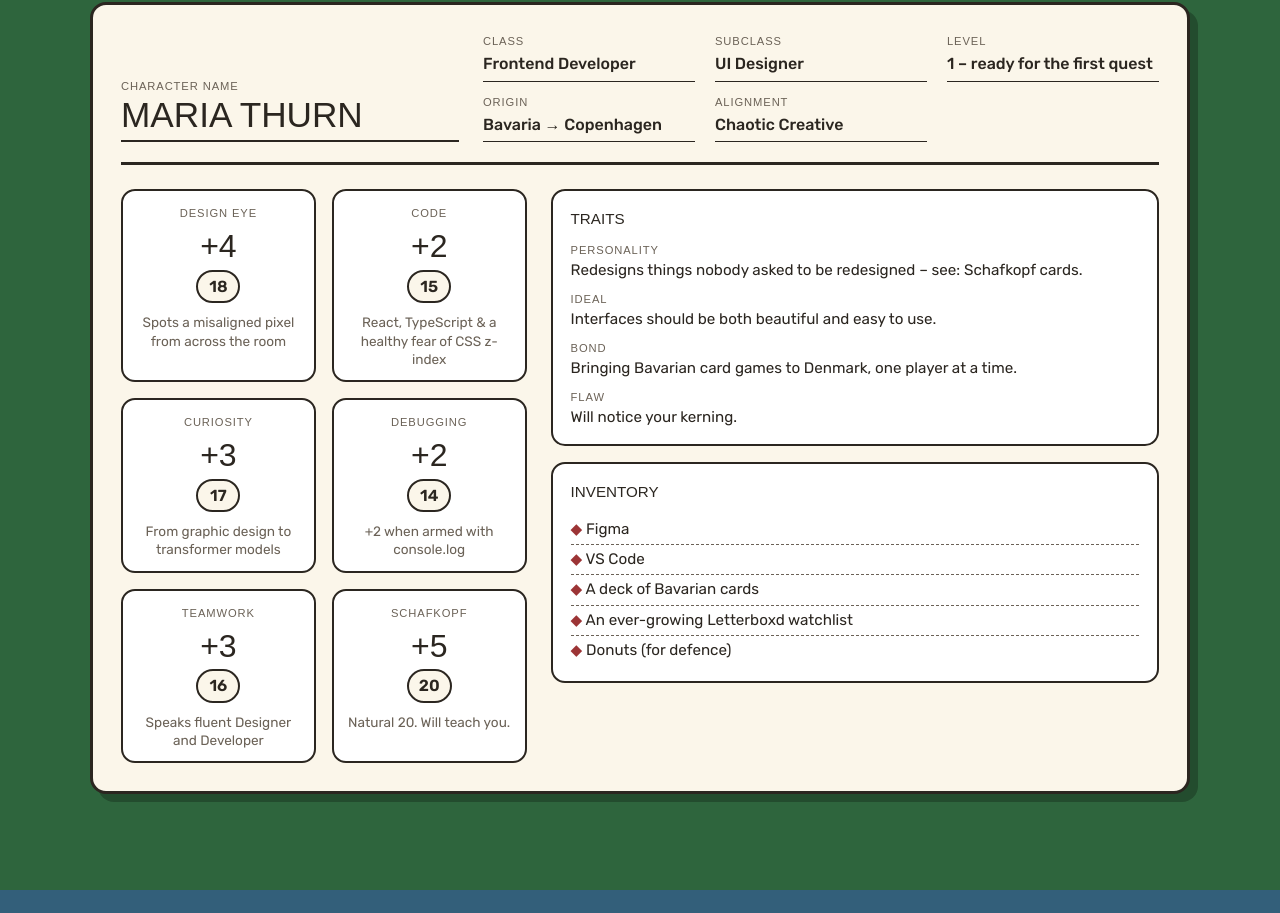
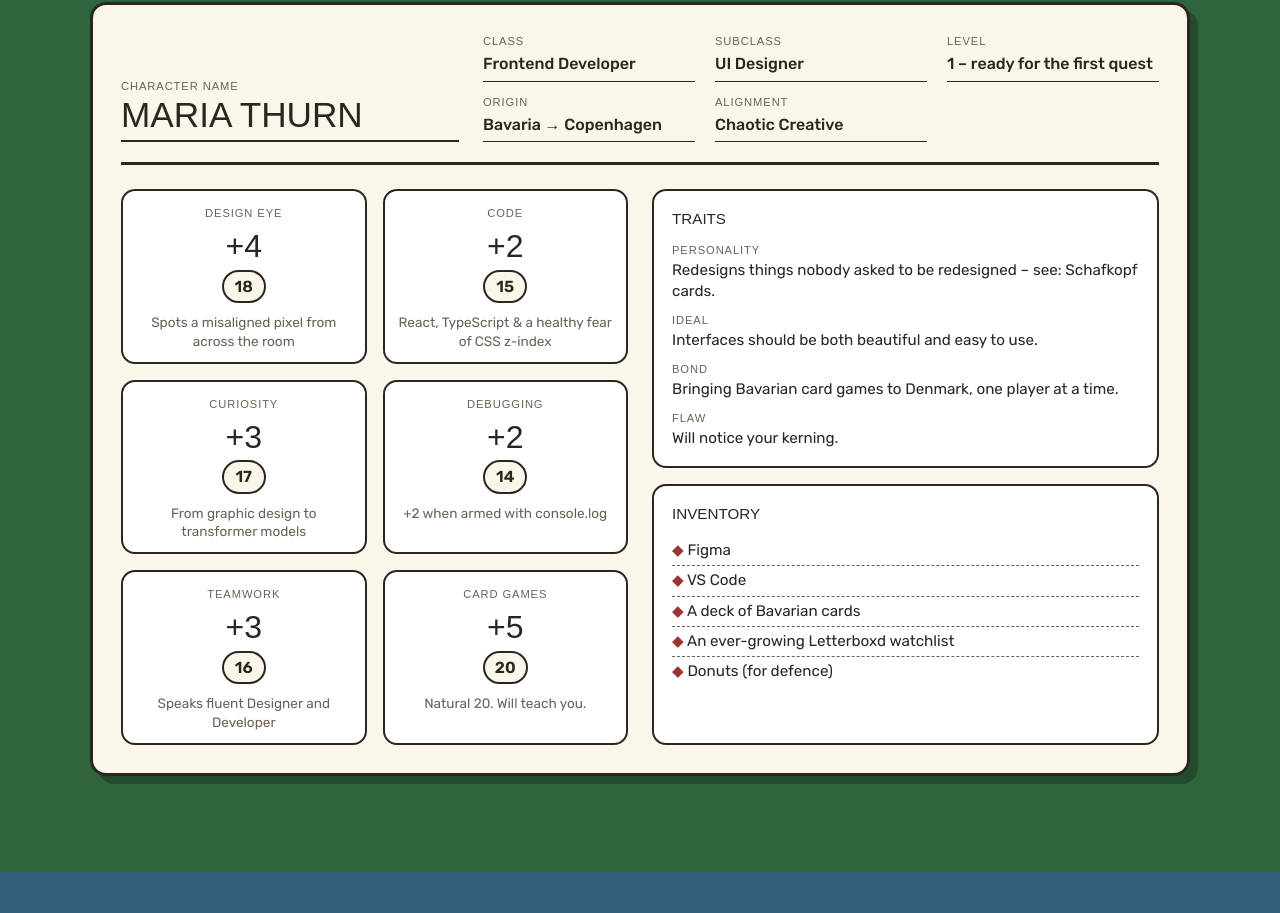
Before and after one commit to mariathurn/portfolio-website, a React (Vite) app: page / in a window 1280 px wide. Shown: the part 573-1486 px from the top of the page. Built offline with nearby package versions, Linux system fonts and the light colour scheme; a web font is replaced by a local one.

Commit message:
Balance character sheet columns so both end on the same line
Co-Authored-By: Claude Opus 5.5 <noreply@anthropic.com>

```diff
--- a/src/components/CharacterSheet.tsx
+++ b/src/components/CharacterSheet.tsx
@@ -15,7 +15,7 @@ const abilities = [
     { name: 'Curiosity', score: 17, note: 'From graphic design to transformer models' },
     { name: 'Debugging', score: 14, note: '+2 when armed with console.log' },
     { name: 'Teamwork', score: 16, note: 'Speaks fluent Designer and Developer' },
-    { name: 'Schafkopf', score: 20, note: 'Natural 20. Will teach you.' },
+    { name: 'Card Games', score: 20, note: 'Natural 20. Will teach you.' },
 ];
 
 const traits = [
--- a/src/styles/CharacterSheet.css
+++ b/src/styles/CharacterSheet.css
@@ -62,8 +62,7 @@
 
 .sheet-body {
     display: grid;
-    /* Abilities keep their box width; traits & inventory take the rest */
-    grid-template-columns: 2fr 3fr;
+    grid-template-columns: 2fr 2fr;
     gap: 24px;
     margin-top: 24px;
 }
@@ -74,8 +73,9 @@
 .sheet-abilities {
     display: grid;
     grid-template-columns: repeat(2, minmax(0, 1fr));
+    /* Equal row heights that stretch to match the traits/inventory column */
+    grid-auto-rows: 1fr;
     gap: 16px;
-    align-content: start;
 }
 
 .ability {
@@ -126,6 +126,11 @@
     display: flex;
     flex-direction: column;
     gap: 16px;
+}
+
+/* Inventory grows so both columns end on the same line */
+.sheet-side .sheet-box:last-child {
+    flex: 1;
 }
 
 .sheet-box {
@@ -183,7 +188,7 @@
 
 @media (max-width: 750px) {
     .sheet-details {
-        grid-template-columns: repeat(2, minmax(0, 1fr));
+        grid-template-columns: repeat(3, minmax(0, 1fr));
     }
 
     .character-sheet {
```
